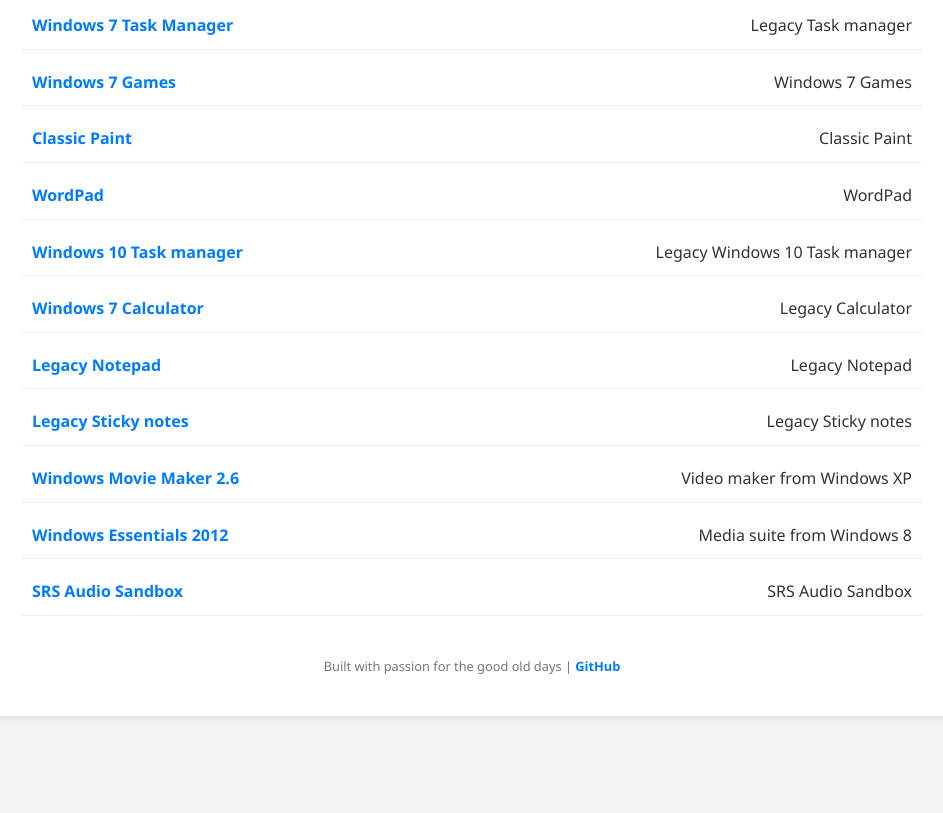
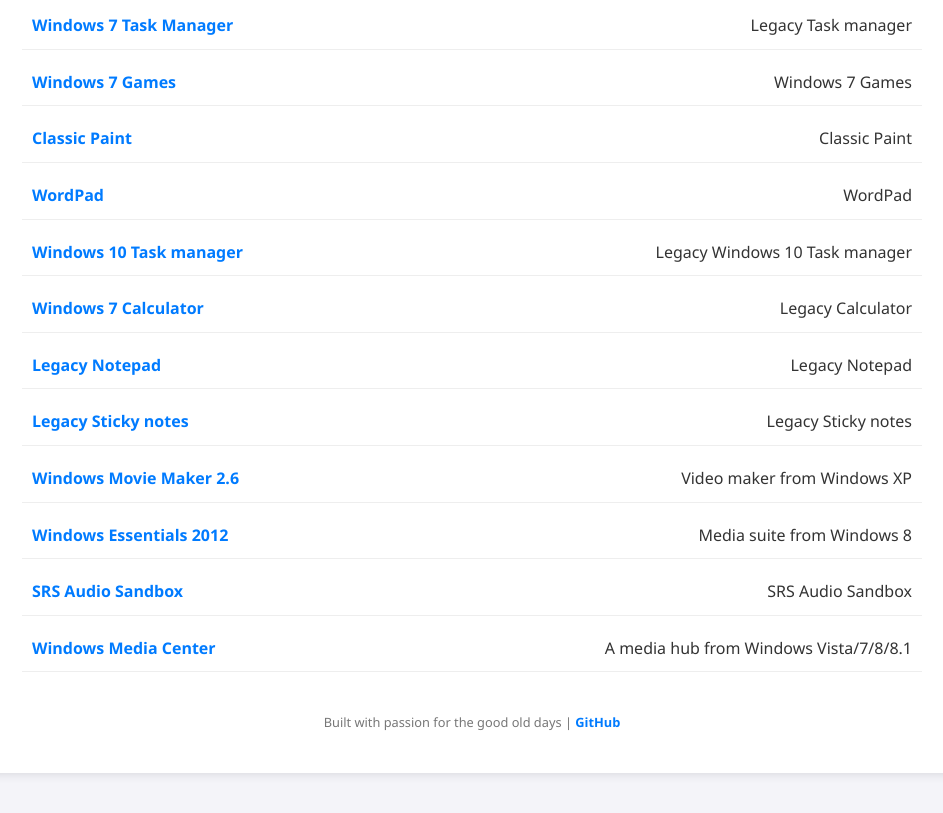
Before and after one commit to PhucPower300121/legacy-archive, a plain HTML site: page index.html in a window 1280 px wide. Shown: the part 406-1219 px from the top of the page, without its empty margins (168-1111 px from the left). Before the commit the page ends 1162 px from the top, so only its background shows below. Drawn offline with Linux system fonts and the light colour scheme.

Commit message:
Add Windows Media Center to archive list

```diff
--- a/index.html
+++ b/index.html
@@ -75,6 +75,10 @@
                 <a href="srsas/">SRS Audio Sandbox</a>
                 <span>SRS Audio Sandbox</span>
             </li>
+            <li class="archive-item">
+                <a href="wmc/">Windows Media Center</a>
+                <span>A media hub from Windows Vista/7/8/8.1</span>
+            </li>
             </ul>
 
         <footer>
```
